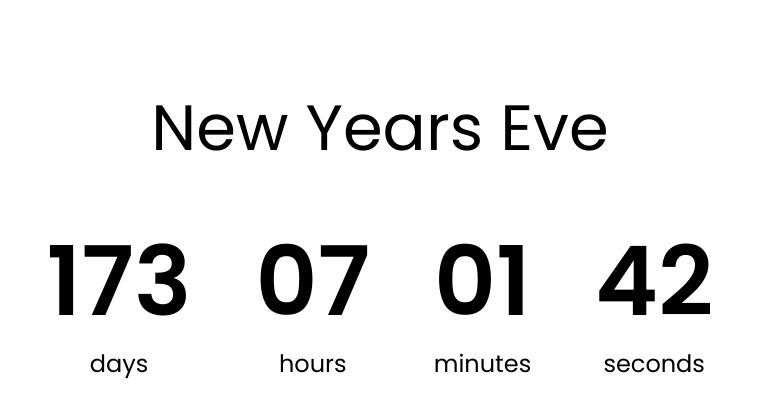
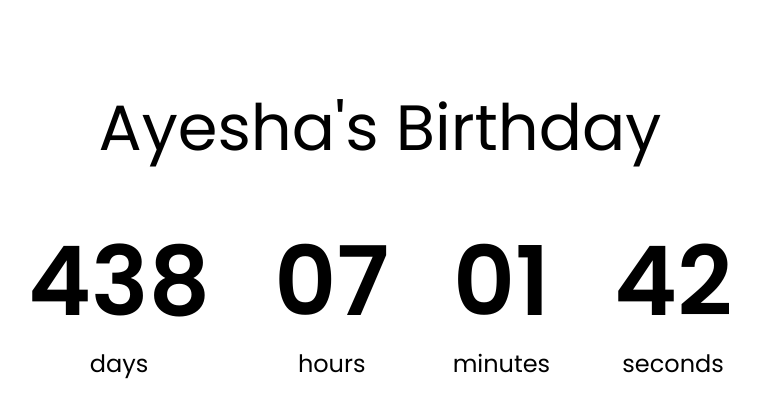
Before and after one commit to Kibria7/Countdown-Timer, a plain HTML site: page index.html in a window 1280 px wide. Shown: the whole page, without its empty margins (260-1020 px from the left). Drawn offline with Linux system fonts and the light colour scheme.

Commit message:
Changed the timer to another friend's birthday

```diff
--- a/index.html
+++ b/index.html
@@ -9,7 +9,7 @@
     <script src="script.js" defer></script>
 </head>
 <body>
-    <h1>New Years Eve</h1>
+    <h1>Ayesha's Birthday</h1>
 
     <div class="countdown-container">
         <div class="days-c countdown-el">
--- a/script.js
+++ b/script.js
@@ -3,7 +3,7 @@ const hoursEl = document.getElementById("hours");
 const minsEl = document.getElementById("minutes");
 const secondsEl = document.getElementById("seconds");
 
-const newYears = '1 Jan 2023';
+const newYears = '23 Sep 2023';
 
 function countdown(){
     const newYearsDate = new Date(newYears);
```
